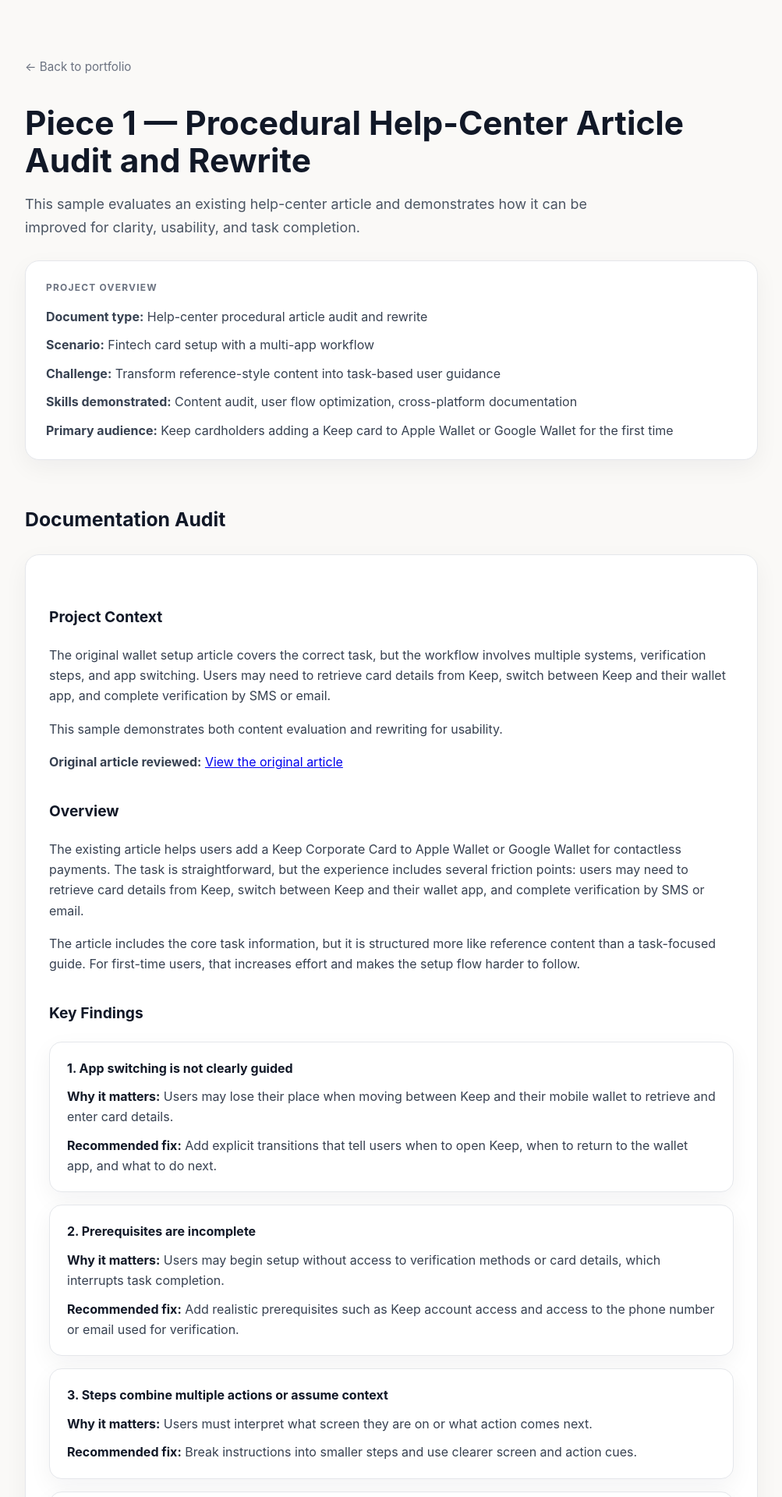
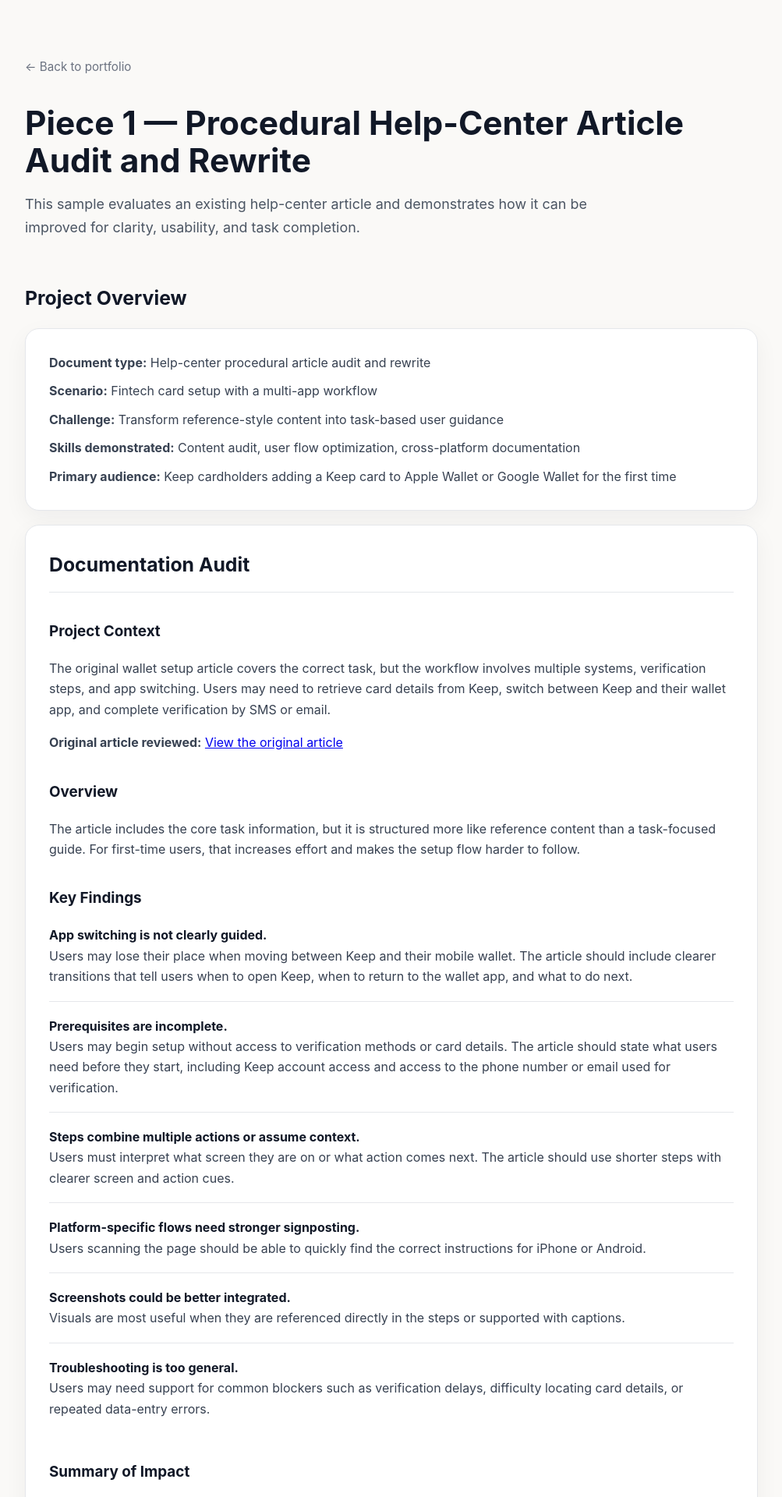
Before and after one commit to kimberleykenney/kimberleykenney.github.io, a Jekyll site: the page built from piece-1.md, in a window 1280 px wide. Shown: the top 1920 px of the page at 78% size, without its empty margins (138-1141 px from the left). Built offline with Jekyll 4.4.1, drawn with Linux system fonts in a browser that asks for light colours; some of the changed text lies outside the part shown.

Commit message:
Update piece-1.md

```diff
--- a/piece-1.md
+++ b/piece-1.md
@@ -39,13 +39,12 @@ permalink: /piece-1/
 
   h2 {
     font-size: 1.55rem;
-    margin-top: 56px;
-    margin-bottom: 18px;
+    margin: 56px 0 18px;
     color: #111827;
   }
 
   h3 {
-    font-size: 1.2rem;
+    font-size: 1.18rem;
     margin-top: 34px;
     color: #111827;
   }
@@ -73,67 +72,54 @@ permalink: /piece-1/
     font-size: 1.12rem;
     color: #4b5563;
     max-width: 780px;
-    margin-bottom: 28px;
+    margin-bottom: 34px;
   }
 
-  .summary-card,
-  .content-card,
-  .finding,
+  .section-card,
   .article-page {
     background: #ffffff;
     border: 1px solid #e5e7eb;
     box-shadow: 0 10px 30px rgba(17, 24, 39, 0.05);
+    border-radius: 18px;
   }
 
-  .summary-card {
-    border-radius: 18px;
-    padding: 24px 26px;
-    margin: 28px 0 34px;
+  .section-card {
+    padding: 30px;
+    margin-top: 18px;
   }
 
-  .summary-card p {
+  .section-card h2 {
+    margin-top: 0;
+    padding-bottom: 14px;
+    border-bottom: 1px solid #e5e7eb;
+  }
+
+  .overview-list p {
     margin: 0 0 10px;
   }
 
-  .summary-card p:last-child {
+  .overview-list p:last-child {
     margin-bottom: 0;
   }
 
-  .card-title {
-    text-transform: uppercase;
-    letter-spacing: 0.1em;
-    font-size: 0.75rem;
-    color: #6b7280;
-    font-weight: 700;
-    margin-bottom: 14px;
+  .finding-list {
+    list-style: none;
+    padding-left: 0;
+    margin-top: 18px;
   }
 
-  .content-card {
-    border-radius: 18px;
-    padding: 30px;
-    margin-top: 24px;
-  }
-
-  .finding-grid {
-    display: grid;
-    gap: 16px;
-    margin-top: 20px;
-  }
-
-  .finding {
-    border-radius: 16px;
-    padding: 20px 22px;
-  }
-
-  .finding p {
-    margin: 0 0 10px;
-  }
-
-  .finding p:last-child {
+  .finding-list li {
+    padding: 18px 0;
+    border-top: 1px solid #e5e7eb;
     margin-bottom: 0;
   }
 
-  .finding strong {
+  .finding-list li:first-child {
+    border-top: 0;
+    padding-top: 0;
+  }
+
+  .finding-list strong {
     color: #111827;
   }
 
@@ -174,6 +159,10 @@ permalink: /piece-1/
     margin: 22px 0;
   }
 
+  .note-box p {
+    margin: 0;
+  }
+
   .related {
     margin-top: 40px;
   }
@@ -197,7 +186,7 @@ permalink: /piece-1/
       font-size: 2.1rem;
     }
 
-    .content-card,
+    .section-card,
     .article-page {
       padding: 24px;
     }
@@ -218,8 +207,9 @@ permalink: /piece-1/
   This sample evaluates an existing help-center article and demonstrates how it can be improved for clarity, usability, and task completion.
 </p>
 
-<section class="summary-card">
-  <div class="card-title">Project Overview</div>
+<h2>Project Overview</h2>
+
+<section class="section-card overview-list">
   <p><strong>Document type:</strong> Help-center procedural article audit and rewrite</p>
   <p><strong>Scenario:</strong> Fintech card setup with a multi-app workflow</p>
   <p><strong>Challenge:</strong> Transform reference-style content into task-based user guidance</p>
@@ -227,18 +217,14 @@ permalink: /piece-1/
   <p><strong>Primary audience:</strong> Keep cardholders adding a Keep card to Apple Wallet or Google Wallet for the first time</p>
 </section>
 
+<section class="section-card">
+
 <h2>Documentation Audit</h2>
-
-<section class="content-card">
 
 <h3>Project Context</h3>
 
 <p>
   The original wallet setup article covers the correct task, but the workflow involves multiple systems, verification steps, and app switching. Users may need to retrieve card details from Keep, switch between Keep and their wallet app, and complete verification by SMS or email.
-</p>
-
-<p>
-  This sample demonstrates both content evaluation and rewriting for usability.
 </p>
 
 <p>
@@ -249,54 +235,37 @@ permalink: /piece-1/
 <h3>Overview</h3>
 
 <p>
-  The existing article helps users add a Keep Corporate Card to Apple Wallet or Google Wallet for contactless payments. The task is straightforward, but the experience includes several friction points: users may need to retrieve card details from Keep, switch between Keep and their wallet app, and complete verification by SMS or email.
-</p>
-
-<p>
   The article includes the core task information, but it is structured more like reference content than a task-focused guide. For first-time users, that increases effort and makes the setup flow harder to follow.
 </p>
 
 <h3>Key Findings</h3>
 
-<div class="finding-grid">
-
-  <div class="finding">
-    <p><strong>1. App switching is not clearly guided</strong></p>
-    <p><strong>Why it matters:</strong> Users may lose their place when moving between Keep and their mobile wallet to retrieve and enter card details.</p>
-    <p><strong>Recommended fix:</strong> Add explicit transitions that tell users when to open Keep, when to return to the wallet app, and what to do next.</p>
-  </div>
-
-  <div class="finding">
-    <p><strong>2. Prerequisites are incomplete</strong></p>
-    <p><strong>Why it matters:</strong> Users may begin setup without access to verification methods or card details, which interrupts task completion.</p>
-    <p><strong>Recommended fix:</strong> Add realistic prerequisites such as Keep account access and access to the phone number or email used for verification.</p>
-  </div>
-
-  <div class="finding">
-    <p><strong>3. Steps combine multiple actions or assume context</strong></p>
-    <p><strong>Why it matters:</strong> Users must interpret what screen they are on or what action comes next.</p>
-    <p><strong>Recommended fix:</strong> Break instructions into smaller steps and use clearer screen and action cues.</p>
-  </div>
-
-  <div class="finding">
-    <p><strong>4. Platform-specific flows are separated but not strongly signposted</strong></p>
-    <p><strong>Why it matters:</strong> Users scanning the page may take longer to find the correct instructions for their device.</p>
-    <p><strong>Recommended fix:</strong> Add clearer section labels for iPhone and Android flows.</p>
-  </div>
-
-  <div class="finding">
-    <p><strong>5. Screenshots are not fully integrated into the instructions</strong></p>
-    <p><strong>Why it matters:</strong> Visuals are less useful when they are not referenced directly in the steps.</p>
-    <p><strong>Recommended fix:</strong> Add captions or callouts that show what the user should look for in each image.</p>
-  </div>
-
-  <div class="finding">
-    <p><strong>6. Troubleshooting is too general</strong></p>
-    <p><strong>Why it matters:</strong> Users may need support for common setup issues that the article does not address directly.</p>
-    <p><strong>Recommended fix:</strong> Add troubleshooting for verification delays, difficulty locating card details, and repeated data-entry errors.</p>
-  </div>
-
-</div>
+<ol class="finding-list">
+  <li>
+    <strong>App switching is not clearly guided.</strong><br>
+    Users may lose their place when moving between Keep and their mobile wallet. The article should include clearer transitions that tell users when to open Keep, when to return to the wallet app, and what to do next.
+  </li>
+  <li>
+    <strong>Prerequisites are incomplete.</strong><br>
+    Users may begin setup without access to verification methods or card details. The article should state what users need before they start, including Keep account access and access to the phone number or email used for verification.
+  </li>
+  <li>
+    <strong>Steps combine multiple actions or assume context.</strong><br>
+    Users must interpret what screen they are on or what action comes next. The article should use shorter steps with clearer screen and action cues.
+  </li>
+  <li>
+    <strong>Platform-specific flows need stronger signposting.</strong><br>
+    Users scanning the page should be able to quickly find the correct instructions for iPhone or Android.
+  </li>
+  <li>
+    <strong>Screenshots could be better integrated.</strong><br>
+    Visuals are most useful when they are referenced directly in the steps or supported with captions.
+  </li>
+  <li>
+    <strong>Troubleshooting is too general.</strong><br>
+    Users may need support for common blockers such as verification delays, difficulty locating card details, or repeated data-entry errors.
+  </li>
+</ol>
 
 <h3>Summary of Impact</h3>
 
@@ -304,28 +273,13 @@ permalink: /piece-1/
   In its current form, the article creates unnecessary effort during a relatively simple setup task. The main usability issues are incomplete preparation guidance, weak app-switching cues, and instructions that require too much interpretation.
 </p>
 
-<p>Improving the article would likely:</p>
-
-<ul>
-  <li>reduce friction for first-time setup</li>
-  <li>increase successful wallet setup completion</li>
-  <li>make screenshots more useful as instructional support</li>
-  <li>reduce avoidable support questions</li>
-</ul>
+<p>Improving the article would likely reduce friction for first-time setup, increase successful wallet setup completion, make screenshots more useful, and reduce avoidable support questions.</p>
 
 <h3>Recommended Approach</h3>
 
-<p>To improve usability, the article should:</p>
-
-<ul>
-  <li>open with a task-focused introduction</li>
-  <li>include practical prerequisites</li>
-  <li>separate iPhone and Android flows clearly</li>
-  <li>use shorter, more explicit steps</li>
-  <li>guide users through switching between Keep and their wallet app</li>
-  <li>include troubleshooting for common setup blockers</li>
-  <li>move secondary or related content below the main task flow</li>
-</ul>
+<p>
+  To improve usability, the article should open with a task-focused introduction, include practical prerequisites, separate iPhone and Android flows clearly, use shorter steps, guide users through app switching, and include troubleshooting for common setup blockers.
+</p>
 
 </section>
 
```
Also changed, not shown: other parts of piece-1.md (+0 -1 lines).
